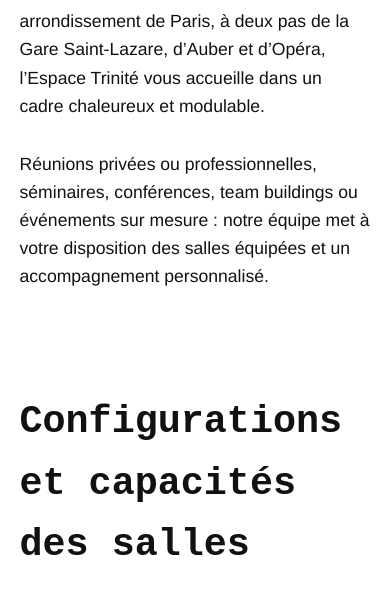
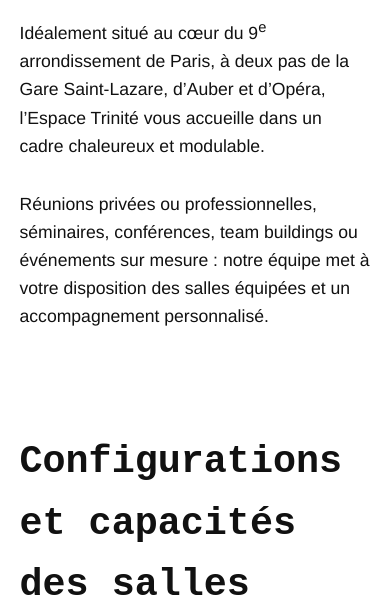
Before and after one commit to Adrien-1997/espace-trinite, a plain HTML site: page public/index.html in a window 390 px wide. Shown: the part 690-1291 px from the top of the page. Drawn offline with nearby package versions, Linux system fonts and the light colour scheme.

Commit message:
fix hero

```diff
--- a/public/css/style.css
+++ b/public/css/style.css
@@ -81,11 +81,16 @@
 /* ---------- colonne B : contenu ---------- */
 .hero-content{
   min-height: 80vh;
+  margin-top: 80px;
   display:flex;
   flex-direction:column;
   gap:30px;
 }
-.accueil-logo img{max-width:320px;width:100%;height:auto;}
+.accueil-logo img{
+  max-width:320px;
+  width:100%;
+  height:auto;}
+
 .hero-content h2{
   font-size:2.5rem;
   font-weight:800;
@@ -107,6 +112,10 @@
    RESPONSIVE ≤ 768 px
 ======================= */
 @media (max-width: 768px) {
+
+  .hero-content{
+    margin-top: 40px;
+  }
 
   .hero-grid{
     grid-template-columns: 1fr;   /* texte + pastilles en colonne unique */
```
